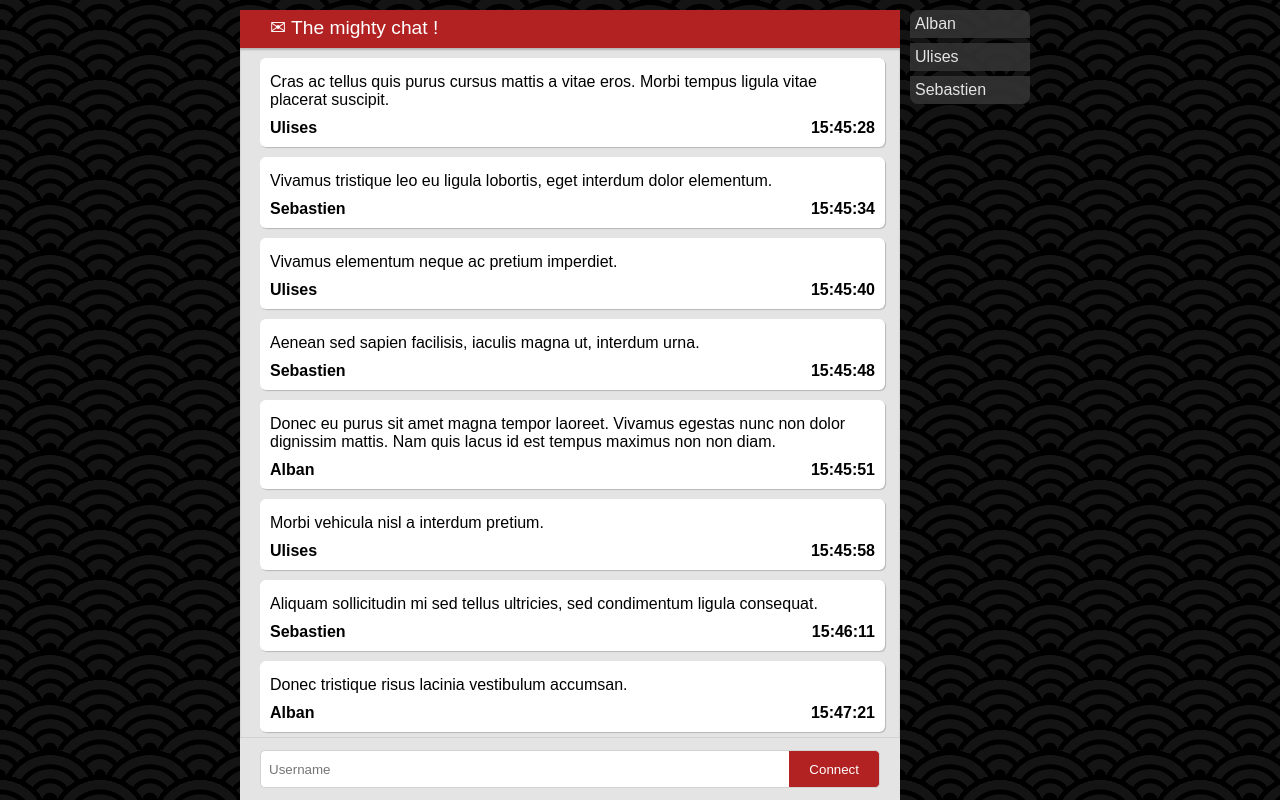
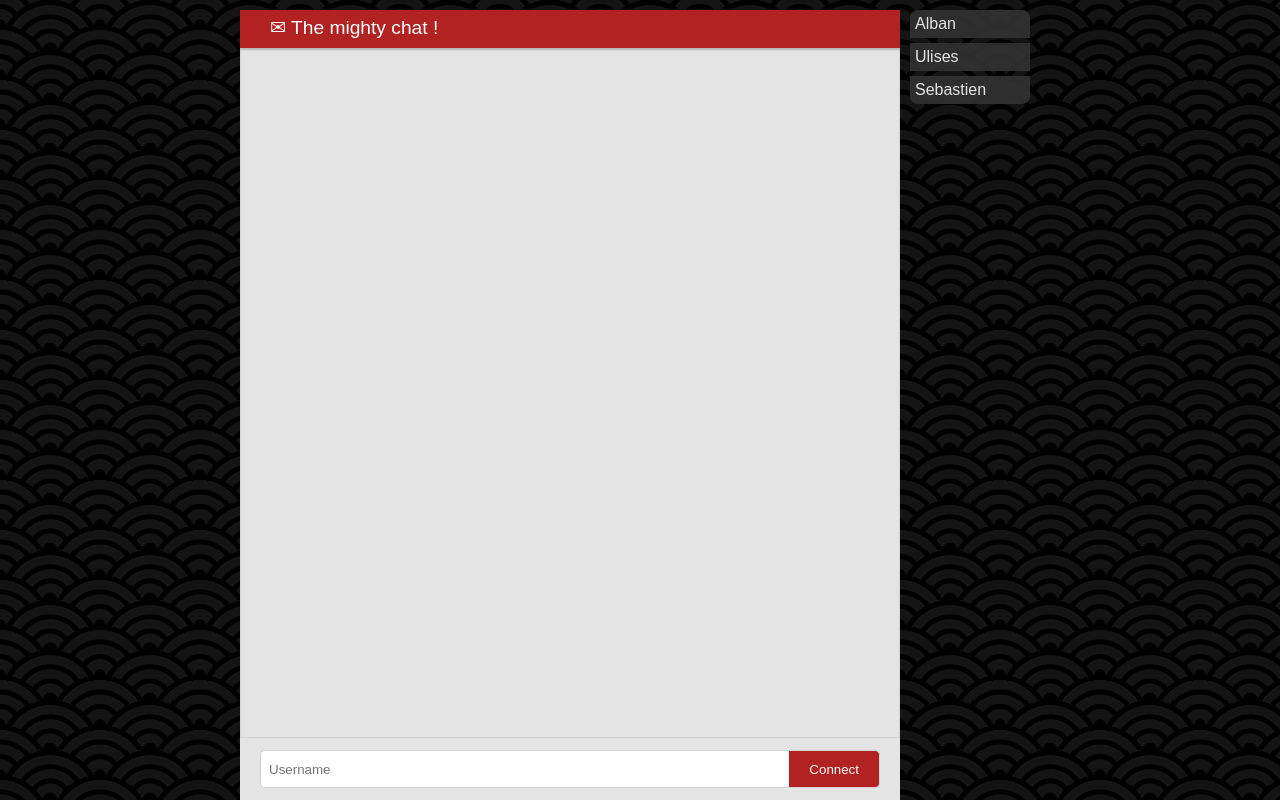
Before and after one commit to Astat/Angular2Chat, an Angular app: page / in a window 1280 px wide. Built offline with nearby package versions, Linux system fonts and the light colour scheme.

Commit message:
Add basic interactions

```diff
--- a/src/app/app.component.html
+++ b/src/app/app.component.html
@@ -11,12 +11,12 @@
       </div>
     </div>
     <div class="flex-input" *ngIf="!connected">
-      <input type="text" placeholder="Username" />
-      <button type="button">Connect</button>
+      <input type="text" [(ngModel)]="name" placeholder="Username" />
+      <button type="button" (click)="connect()">Connect</button>
     </div>
     <div class="flex-input" *ngIf="connected">
-      <input type="text" placeholder="Message" />
-      <button type="button">Send</button>
+      <input type="text" [(ngModel)]="text" placeholder="Message" />
+      <button type="button" (click)="send()">Send</button>
     </div>
   </div>
   <div class="list">
--- a/src/app/app.component.ts
+++ b/src/app/app.component.ts
@@ -7,136 +7,38 @@ import { Component } from '@angular/core';
 })
 export class AppComponent {
 
-  private connected:boolean = false;
+  // Inputs
+  private name: String = ""
+  private text: String = ""
 
+  // Display
+  private connected: boolean = false
   private users: Array<String> = ["Alban", "Ulises", "Sebastien"]
-
-  private messages: Array<any> = [
+  /* Expected format of items :
     {
       "time": "15:45:28",
       "author": "Ulises",
-      "text": "Cras ac tellus quis purus cursus mattis a vitae eros. Morbi tempus ligula vitae placerat suscipit."
-    },
-    {
-      "time": "15:45:34",
-      "author": "Sebastien",
-      "text": "Vivamus tristique leo eu ligula lobortis, eget interdum dolor elementum."
-    },
-    {
-      "time": "15:45:40",
-      "author": "Ulises",
-      "text": "Vivamus elementum neque ac pretium imperdiet."
-    },
-    {
-      "time": "15:45:48",
-      "author": "Sebastien",
-      "text": "Aenean sed sapien facilisis, iaculis magna ut, interdum urna."
-    },
-    {
-      "time": "15:45:51",
-      "author": "Alban",
-      "text": "Donec eu purus sit amet magna tempor laoreet. Vivamus egestas nunc non dolor dignissim mattis. Nam quis lacus id est tempus maximus non non diam."
-    },
-    {
-      "time": "15:45:58",
-      "author": "Ulises",
-      "text": "Morbi vehicula nisl a interdum pretium."
-    },
-    {
-      "time": "15:46:11",
-      "author": "Sebastien",
-      "text": "Aliquam sollicitudin mi sed tellus ultricies, sed condimentum ligula consequat."
-    },
-    {
-      "time": "15:47:21",
-      "author": "Alban",
-      "text": "Donec tristique risus lacinia vestibulum accumsan."
-    },
-    {
-      "time": "15:48:18",
-      "author": "Alban",
-      "text": "Cras laoreet ex et porttitor malesuada."
-    },
-    {
-      "time": "15:48:24",
-      "author": "Sebastien",
-      "text": "Donec in"
-    },
-    {
-      "time": "15:48:32",
-      "author": "Alban",
-      "text": "Nam fermentum nisi at ipsum commodo finibus sit amet ut risus."
-    },
-    {
-      "time": "15:48:40",
-      "author": "Ulises",
-      "text": "Phasellus fermentum ex ac ipsum mollis, eget pellentesque ex dictum."
-    },
-    {
-      "time": "15:48:55",
-      "author": "Ulises",
-      "text": "Aliquam vitae magna quis ante tincidunt consequat."
-    },
-    {
-      "time": "15:49:34",
-      "author": "Sebastien",
-      "text": "Donec in"
-    },
-    {
-      "time": "15:50:21",
-      "author": "Sebastien",
-      "text": "Suspendisse quis enim in metus volutpat hendrerit."
-    },
-    {
-      "time": "15:50:22",
-      "author": "Ulises",
-      "text": "Nulla auctor lectus vitae ornare rhoncus."
-    },
-    {
-      "time": "15:50:30",
-      "author": "Sebastien",
-      "text": "Phasellus fermentum ex ac ipsum mollis, eget pellentesque ex dictum."
-    },
-    {
-      "time": "15:50:31",
-      "author": "Alban",
-      "text": "Pellentesque nec sapien eget leo accumsan fringilla. Donec at ante quis purus mollis commodo sit amet non est."
-    },
-    {
-      "time": "15:50:41",
-      "author": "Ulises",
-      "text": "Proin hendrerit elit sit amet nibh hendrerit lobortis."
-    },
-    {
-      "time": "15:50:47",
-      "author": "Sebastien",
-      "text": "Curabitur fermentum lacus at nunc vestibulum placerat. Mauris at arcu pharetra, ullamcorper turpis vitae, varius justo."
-    },
-    {
-      "time": "15:50:50",
-      "author": "Alban",
-      "text": "Nam fermentum nisi at ipsum commodo finibus sit amet ut risus."
-    },
-    {
-      "time": "15:50:56",
-      "author": "Alban",
-      "text": "Aliquam vitae magna quis ante tincidunt consequat."
-    },
-    {
-      "time": "15:51:12",
-      "author": "Sebastien",
-      "text": "Donec in risus eget lectus blandit condimentum."
-    },
-    {
-      "time": "15:51:16",
-      "author": "Alban",
-      "text": "Duis posuere neque ut lectus viverra ullamcorper et ut orci."
-    },
-    {
-      "time": "15:52:18",
-      "author": "Ulises",
-      "text": "Pellentesque nec sapien eget leo accumsan fringilla. Donec at ante quis purus mollis commodo sit amet non est."
+      "text": "Cras ac tellus."
     }
-  ];
+  */
+  private messages: Array<any> = []
 
+  connect = function () {
+    this.connected = true
+    this.users.push(this.name)
+  }
+
+  send = function () {
+    let message: any = {
+      time: this.formatDate(new Date()),
+      author: this.name,
+      text: this.text
+    };
+    this.text = "";
+    this.messages.push(message);
+  }
+
+  private formatDate = function (date: Date) {
+    return date.getHours() + ":" + date.getMinutes() + ":" + date.getSeconds();
+  }
 }
```
